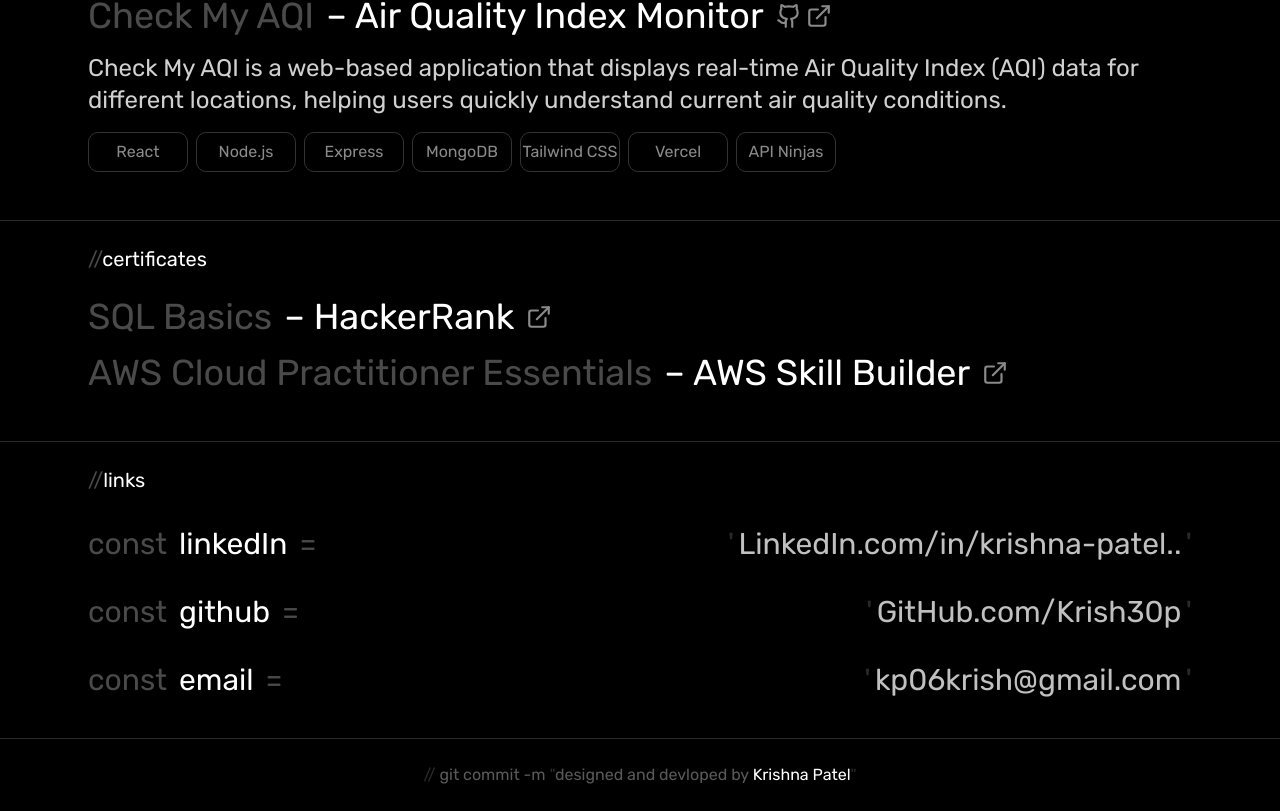
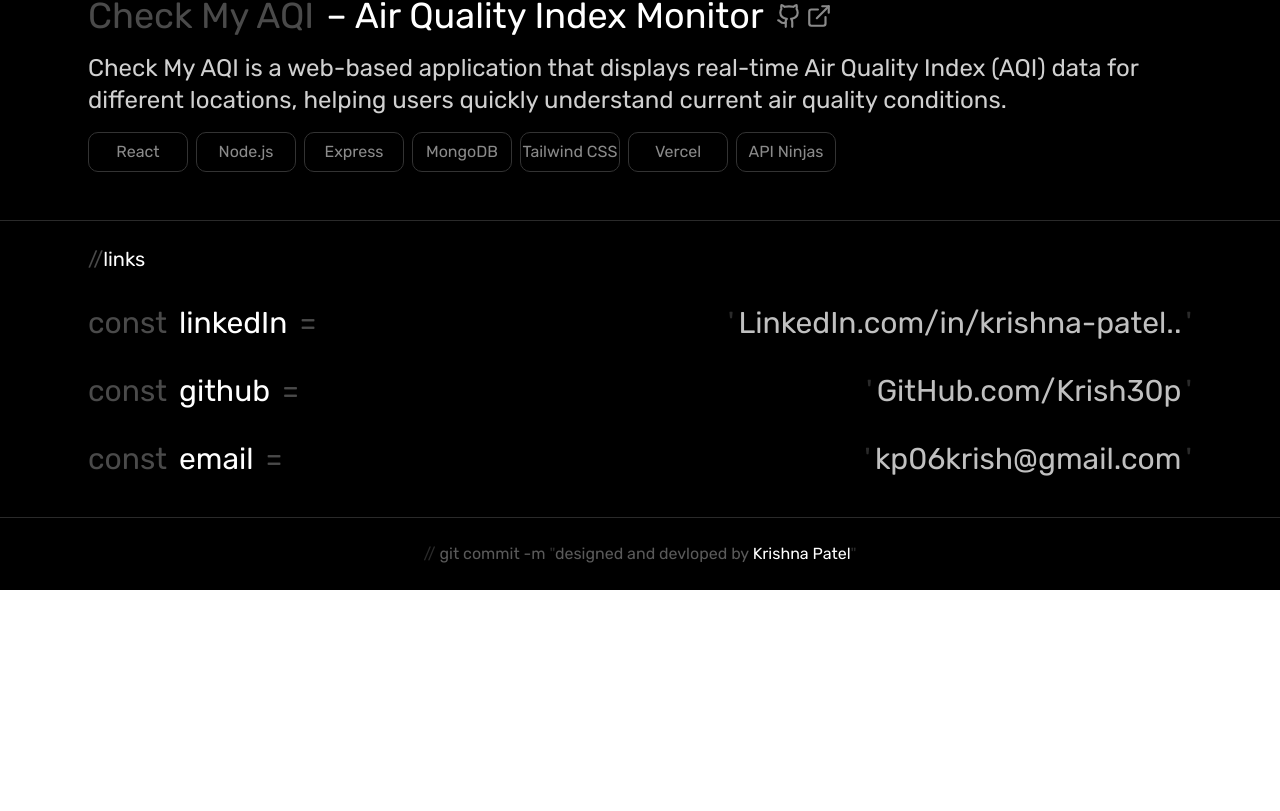
Before and after one commit to Krish30p/Portfolio, a React (Vite) app: page / in a window 1280 px wide. Shown: the part 1040-1851 px from the top of the page. After the commit the page ends 1630 px from the top, so only its background shows below. Built offline with nearby package versions, Linux system fonts and the light colour scheme.

Commit message:
certificates section on hold

```diff
--- a/src/App.jsx
+++ b/src/App.jsx
@@ -22,7 +22,7 @@
       <Main />
       <Skills />
       <Projects />
-      <Certificates />
+      {/* <Certificates /> */}
       <Links />
       <Designed />
 
```
